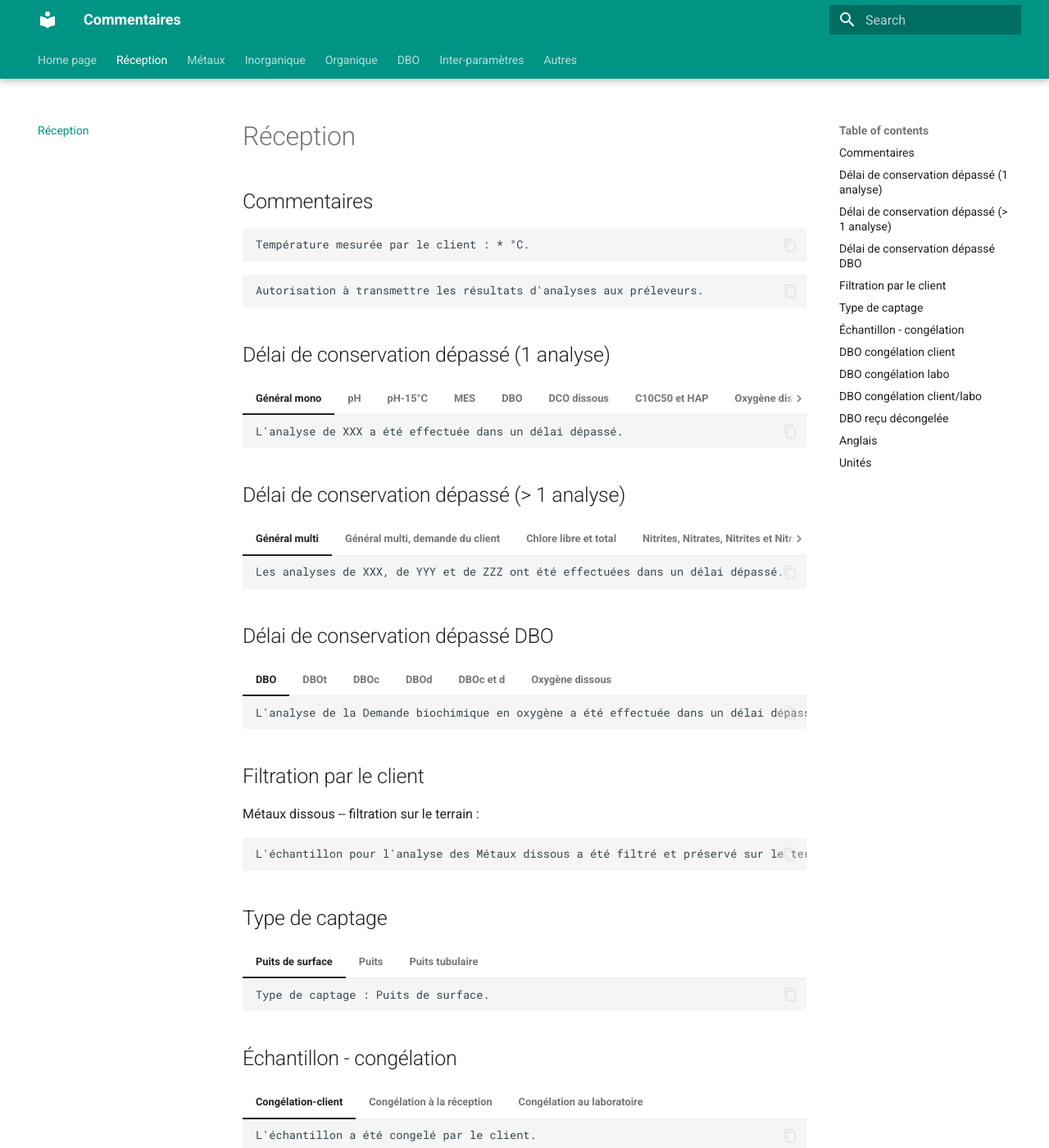
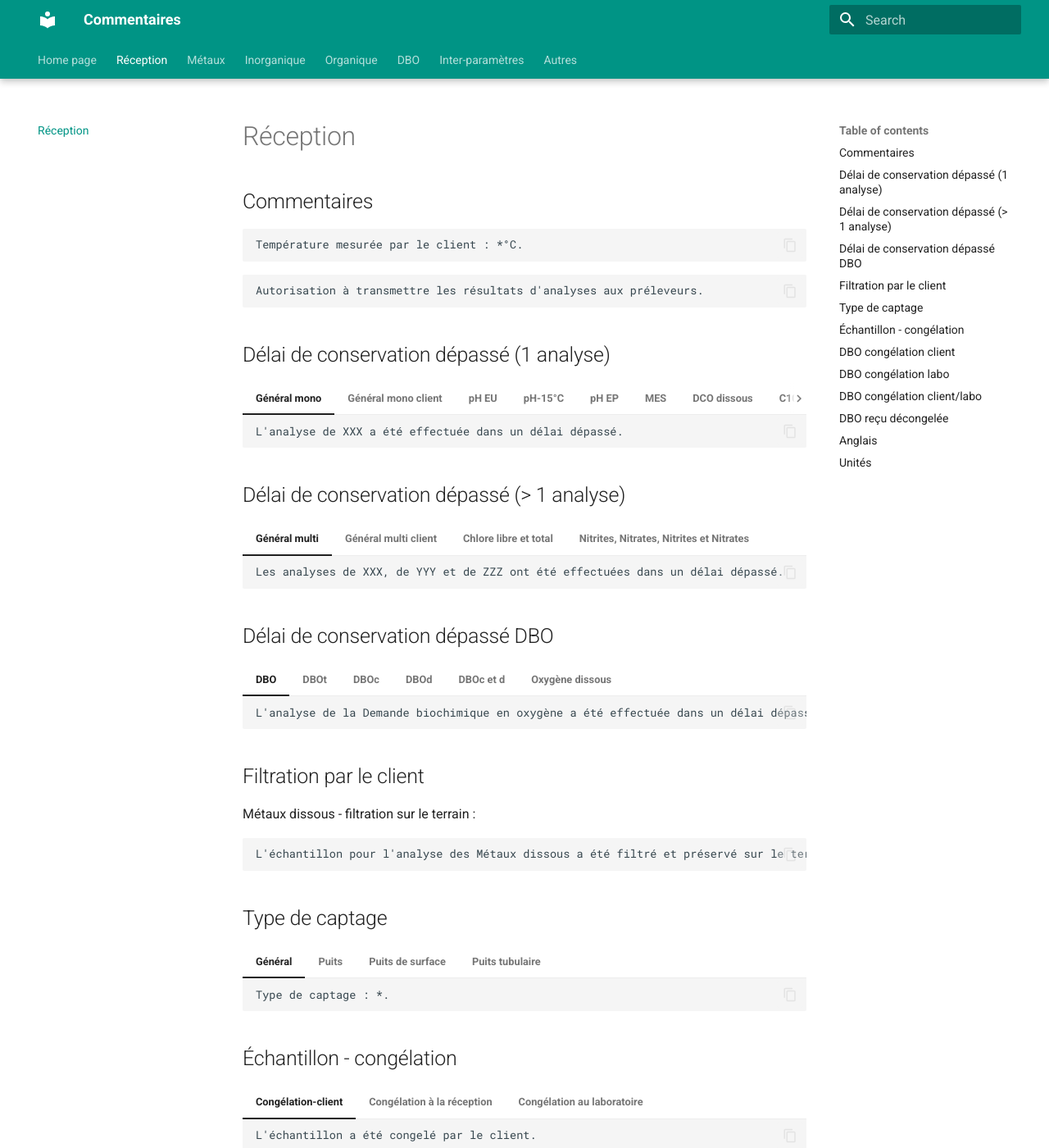
Before and after one commit to denisshragin/chemistry_comments, an MkDocs documentation site: the page built from docs/reception.md, in a window 1280 px wide and 1400 px high. Shown: the whole window at 82% size. Built offline with MkDocs 1.6.1 and Material for MkDocs 9.7.7, drawn with Linux system fonts in a browser that asks for light colours.

Commit message:
Some errors fixed

````diff
--- a/docs/reception.md
+++ b/docs/reception.md
@@ -2,7 +2,7 @@
 
 ## Commentaires
 ```
-Température mesurée par le client : * °C.
+Température mesurée par le client : *°C.
 ```
 
 ```
@@ -15,21 +15,25 @@
     ```
     L'analyse de XXX a été effectuée dans un délai dépassé.
     ```
-=== "pH"
+=== "Général mono client"
     ```
-    L'analyse du pH a été effectuée dans un délai dépassé.
+    L'analyse de XXX a été effectuée dans un délai dépassé, à la demande du client.
+    ```
+=== "pH EU"
+    ```
+    L'analyse du pH EU a été effectuée dans un délai dépassé.
     ```
 === "pH-15°C"
     ```
     L'analyse du pH-15°C a été effectuée dans un délai dépassé.
     ```
+=== "pH EP"
+    ```
+    L'analyse du pH EP a été effectuée dans un délai dépassé.
+    ```
 === "MES"
     ```
     L'analyse des Matières en suspension a été effectuée dans un délai dépassé.
-    ```
-=== "DBO"
-    ```
-    L'analyse de la Demande biochimique en oxygène a été effectuée dans un délai dépassé.
     ```
 === "DCO dissous"
     ```
@@ -57,7 +61,7 @@
     ```
     Les analyses de XXX, de YYY et de ZZZ ont été effectuées dans un délai dépassé.
     ```
-=== "Général multi, demande du client"
+=== "Général multi client"
     ```
     Les analyses de XXX, de YYY et de ZZZ ont été effectuées dans un délai dépassé, à la demande du client.
     ```
@@ -80,39 +84,47 @@
     ```
     L'analyse de la Demande biochimique en oxygène totale a été effectuée dans un délai dépassé.
     ```
+    ![QR code for DBO](assets/qr_images/DBO_expiree/DBOT_expiree_1.png)
 === "DBOc"
     ```
     L'analyse de la Demande biochimique en oxygène carbonée a été effectuée dans un délai dépassé.
     ```
+    ![QR code for DBO](assets/qr_images/DBO_expiree/DBOC_expiree_2.png)
 === "DBOd"
     ```
     L'analyse de la Demande biochimique en oxygène dissous a été effectuée dans un délai dépassé.
     ```
+    ![QR code for DBO](assets/qr_images/DBO_expiree/DBOD_expiree_3.png)
 === "DBOc et d"
     ```
     L'analyse de la Demande biochimique en oxygène carbonée et dissous a été effectuée dans un délai dépassé.
     ```
+    ![QR code for DBO](assets/qr_images/DBO_expiree/DBOCD_expiree_4.png)
 === "Oxygène dissous"
     ```
     L'analyse de l'Oxygène dissous a été effectuée dans un délai dépassé.
     ```
+    ![QR code for DBO](assets/qr_images/DBO_expiree/Oxygène_dissous_expiree_2.png)
 
 ## Filtration par le client
 
-Métaux dissous -- filtration sur le terrain :
+Métaux dissous - filtration sur le terrain :
 ```
 L'échantillon pour l'analyse des Métaux dissous a été filtré et préservé sur le terrain.
 ```
 
 ## Type de captage
-
-=== "Puits de surface"
+=== "Général"
     ```
-    Type de captage : Puits de surface.
+    Type de captage : *.
     ```
 === "Puits"
     ```
     Type de captage : Puits.
+    ```
+=== "Puits de surface"
+    ```
+    Type de captage : Puits de surface.
     ```
 === "Puits tubulaire"
     ```
````
Also changed, not shown: docs/autres.md (+3 -0 lines).
